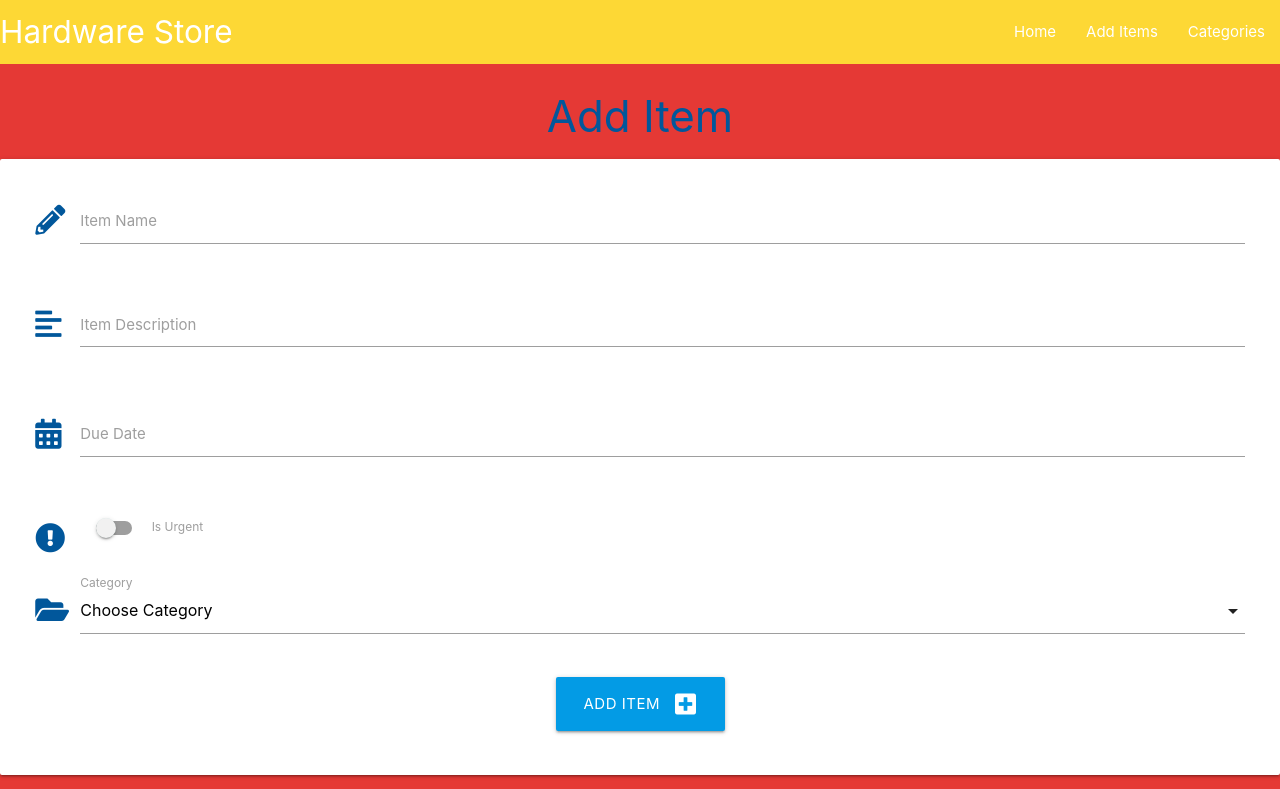
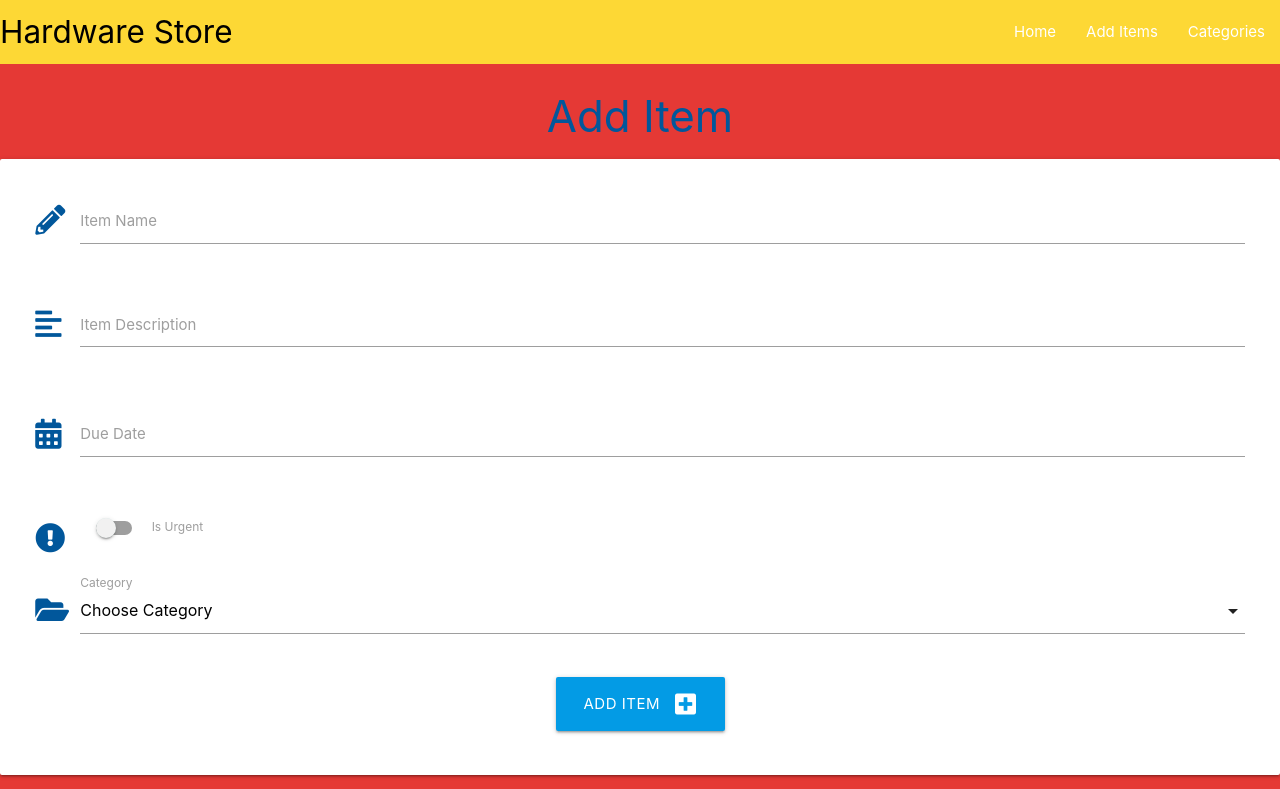
Before and after one commit to Sniffy2019/Hardware-store, a Flask app: page /add_item in a window 1280 px wide. Shown: the top 789 px of the page. Run offline with Flask 3, Linux system fonts and the light colour scheme; data that the repository does not hold is empty.

Commit message:
changes to this kin shit show

```diff
--- a/hardware/templates/base.html
+++ b/hardware/templates/base.html
@@ -19,11 +19,11 @@
 
     <header>
         <!-- top navbar -->
-        <nav class="yellow darken-1 black-text ">
-            <div class="nav-wrapper ">
-                <a href="{{ url_for('home') }}" class="brand-logo">Hardware Store</a>
+        <nav class="yellow darken-1 ">
+            <div class="nav-wrapper">
+                <a href="{{ url_for('home') }}" class="brand-logo black-text">Hardware Store</a>
                 <a href="#" data-target="mobile-demo" class="sidenav-trigger"><i class="fas fa-bars"></i></a>
-                <ul class="right hide-on-med-and-down">
+                <ul class="right black-text">
                     <li><a href="{{ url_for('home') }}">Home</a></li>
                     <li><a href="{{ url_for('add_item') }}">Add Items</a></li>
                     <li><a href="{{ url_for('categories') }}">Categories</a></li>
--- a/hardware/templates/edit_item.html
+++ b/hardware/templates/edit_item.html
@@ -14,7 +14,7 @@
 <ul class="collapsible">
     {% for task in tasks|sort(attribute="due_date") %}
     <li>
-        <div class="collapsible-header white-text light-blue darken-4">
+        <div class="collapsible-header black-text light-blue darken-4">
             <i class="fas fa-caret-down"></i>
             <strong>{{ item.item_name }}</strong> : {{ item.due_date.strftime("%d %B, %Y") }}
             {% if item.is_urgent == True %}
```
